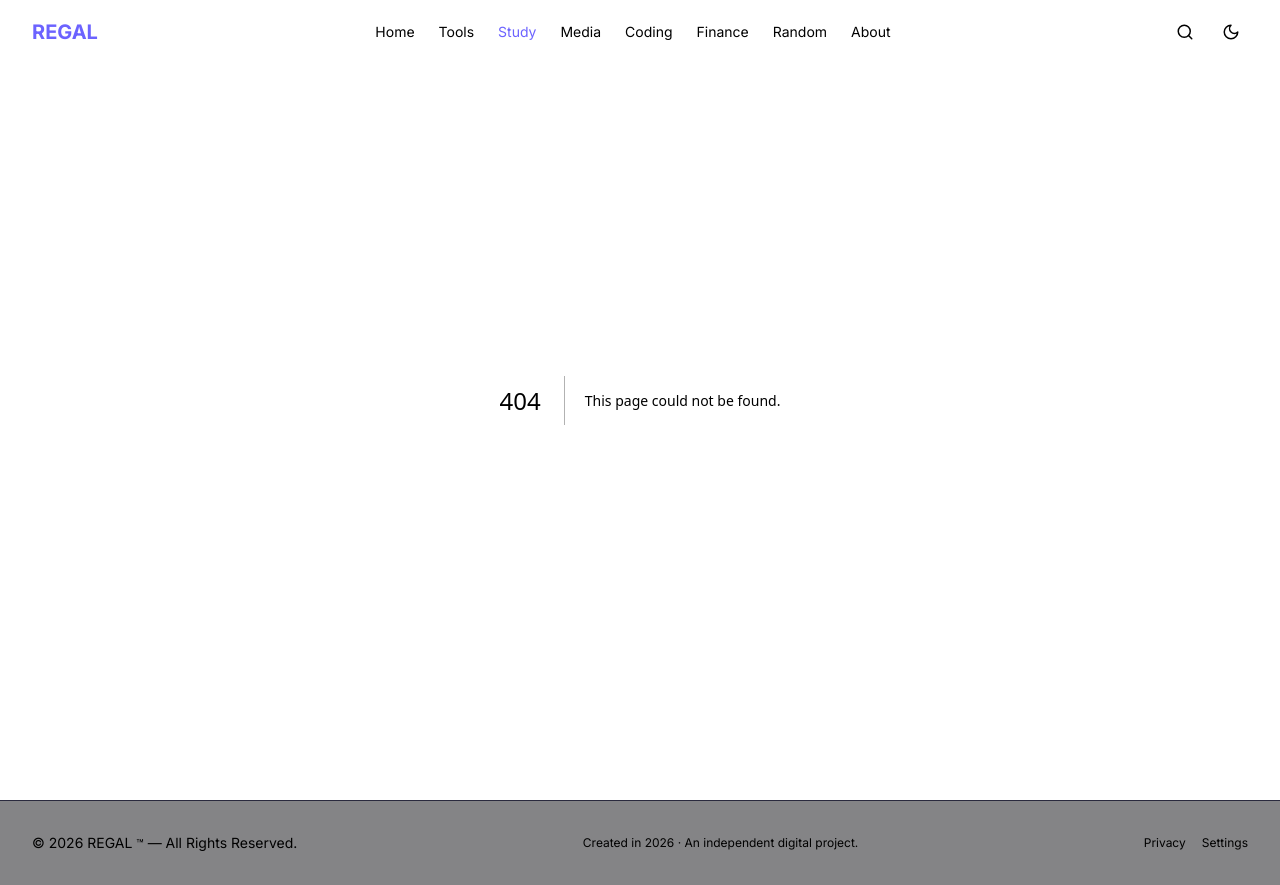
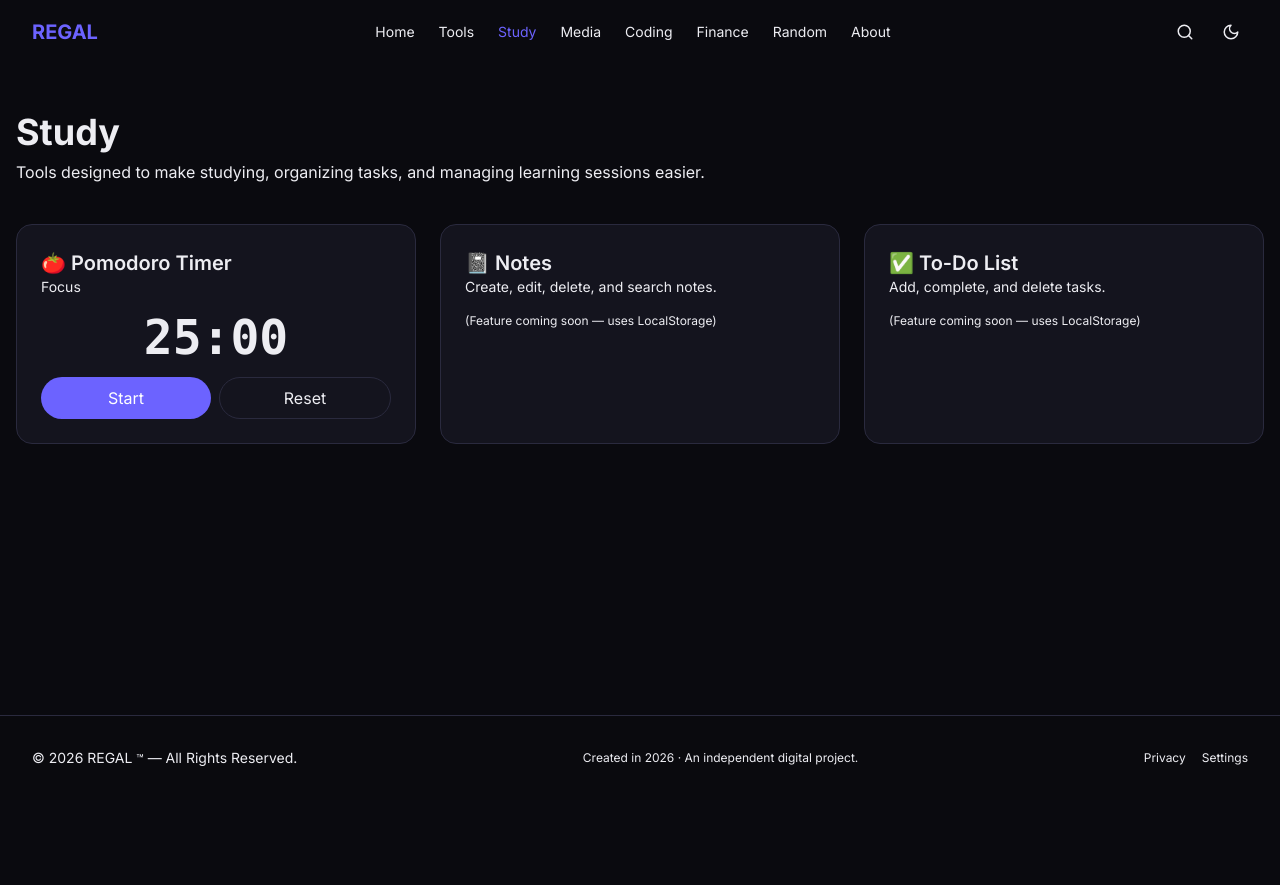
Before and after one commit to DEVAPKBUGKING/Allinone, a Next.js app: page /study in a window 1280 px wide. Before the commit this address had no page. After the commit the page ends 800 px from the top, so only its background shows below. Built offline with nearby package versions, Linux system fonts and the light colour scheme.

Commit message:
Create page.tsx

```diff
--- /dev/null
+++ b/app/study/page.tsx
@@ -0,0 +1,91 @@
+"use client";
+
+import { useState, useEffect } from "react";
+
+export default function StudyPage() {
+  // Pomodoro state
+  const [minutes, setMinutes] = useState(25);
+  const [seconds, setSeconds] = useState(0);
+  const [isRunning, setIsRunning] = useState(false);
+  const [mode, setMode] = useState<"work" | "break">("work");
+
+  useEffect(() => {
+    let interval: NodeJS.Timeout;
+    if (isRunning) {
+      interval = setInterval(() => {
+        if (seconds === 0) {
+          if (minutes === 0) {
+            setIsRunning(false);
+            alert(mode === "work" ? "Work session complete! Take a break." : "Break over! Back to work.");
+            setMode(mode === "work" ? "break" : "work");
+            setMinutes(mode === "work" ? 5 : 25);
+            setSeconds(0);
+            return;
+          }
+          setMinutes(minutes - 1);
+          setSeconds(59);
+        } else {
+          setSeconds(seconds - 1);
+        }
+      }, 1000);
+    }
+    return () => clearInterval(interval);
+  }, [isRunning, minutes, seconds, mode]);
+
+  const resetPomodoro = () => {
+    setIsRunning(false);
+    setMinutes(25);
+    setSeconds(0);
+    setMode("work");
+  };
+
+  return (
+    <div className="px-4 py-24 sm:py-28">
+      <div className="mx-auto max-w-7xl">
+        <h1 className="text-4xl font-bold">Study</h1>
+        <p className="mt-2 text-muted">Tools designed to make studying, organizing tasks, and managing learning sessions easier.</p>
+
+        <div className="mt-10 grid gap-6 sm:grid-cols-2 lg:grid-cols-3">
+          {/* Pomodoro Card */}
+          <div className="rounded-2xl border border-border bg-background-card p-6">
+            <h2 className="text-xl font-semibold">🍅 Pomodoro Timer</h2>
+            <p className="text-sm text-muted">{mode === "work" ? "Focus" : "Break"}</p>
+            <div className="mt-4 text-center">
+              <span className="text-5xl font-mono font-bold">
+                {String(minutes).padStart(2, "0")}:{String(seconds).padStart(2, "0")}
+              </span>
+            </div>
+            <div className="mt-4 flex gap-2">
+              <button
+                onClick={() => setIsRunning(!isRunning)}
+                className="flex-1 rounded-full bg-regal py-2 text-white transition hover:bg-regal-dark"
+              >
+                {isRunning ? "Pause" : "Start"}
+              </button>
+              <button
+                onClick={resetPomodoro}
+                className="flex-1 rounded-full border border-border py-2 text-muted transition hover:border-white hover:text-white"
+              >
+                Reset
+              </button>
+            </div>
+          </div>
+
+          {/* Notes placeholder */}
+          <div className="rounded-2xl border border-border bg-background-card p-6">
+            <h2 className="text-xl font-semibold">📓 Notes</h2>
+            <p className="text-sm text-muted">Create, edit, delete, and search notes.</p>
+            <p className="mt-4 text-xs text-muted">(Feature coming soon — uses LocalStorage)</p>
+          </div>
+
+          {/* To-Do placeholder */}
+          <div className="rounded-2xl border border-border bg-background-card p-6">
+            <h2 className="text-xl font-semibold">✅ To-Do List</h2>
+            <p className="text-sm text-muted">Add, complete, and delete tasks.</p>
+            <p className="mt-4 text-xs text-muted">(Feature coming soon — uses LocalStorage)</p>
+          </div>
+        </div>
+      </div>
+    </div>
+  );
+}
```
